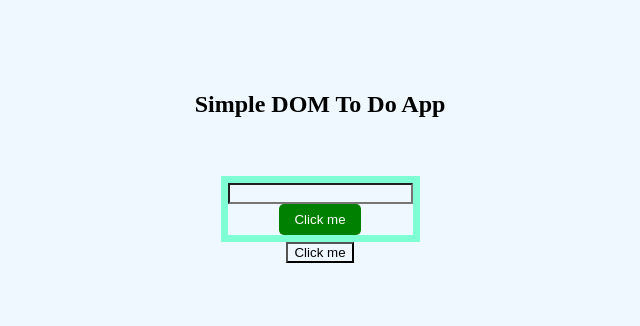
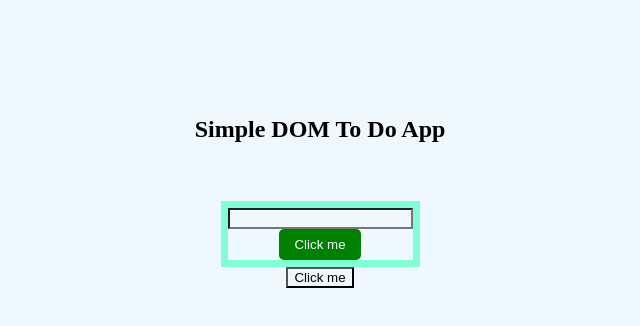
Before and after one commit to Ahtsham-Saddique/js_practice, a plain HTML site: page Desktop/To-do-app/index.html in a window 1280 px wide. Shown: the whole page, without its empty margins (320-960 px from the left). Drawn offline with Linux system fonts and the light colour scheme.

Commit message:
adjsut padding

```diff
--- a/Desktop/To-do-app/style.css
+++ b/Desktop/To-do-app/style.css
@@ -33,5 +33,5 @@
 
 #App
 {
-    padding-top: 5%;
+    padding-top: 7%;
 }
```
